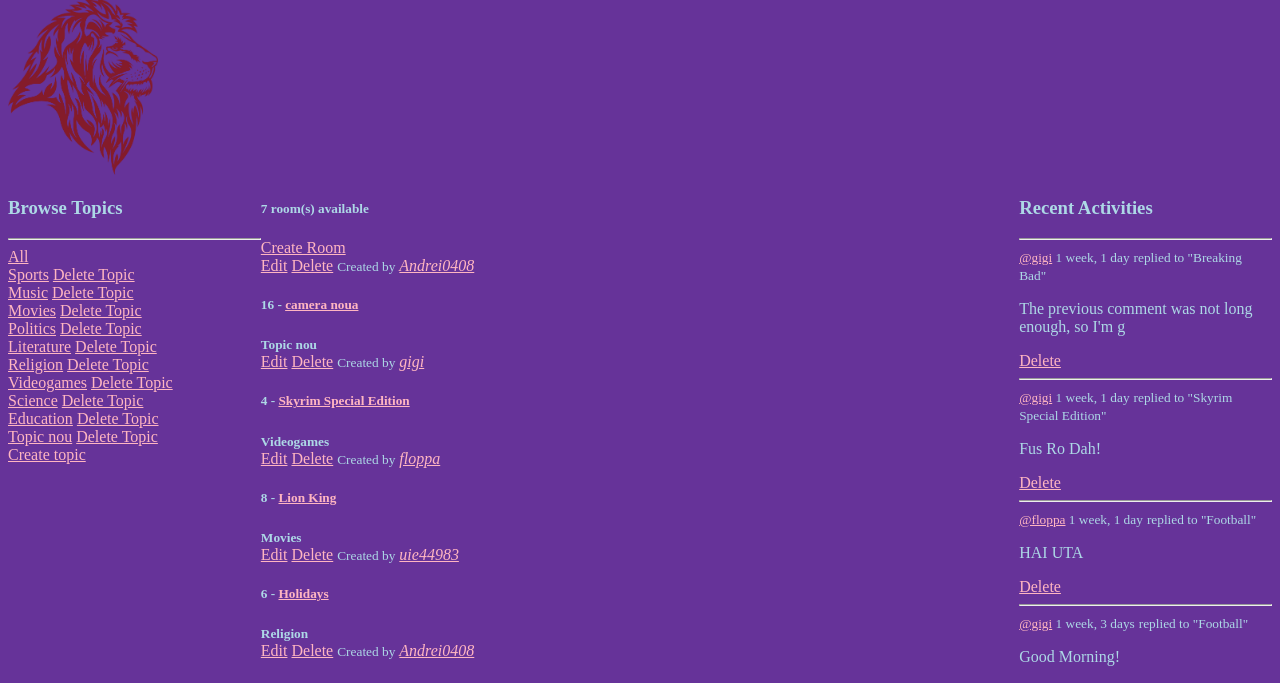
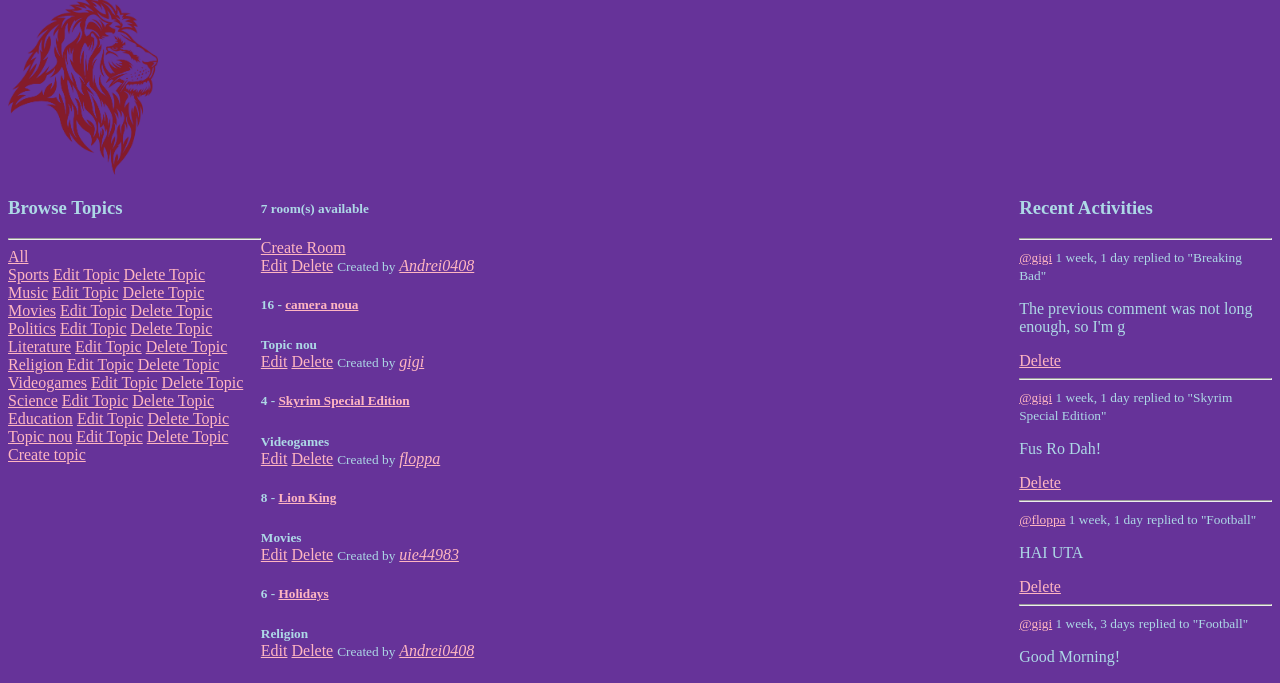
Before and after one commit to Andrei481/SocialMediaWebsite, a Django app: page / in a window 1280 px wide. Shown: the part 138-821 px from the top of the page. Run offline with Django 4.2, Linux system fonts and the light colour scheme; a user stored in the database is signed in; data comes from the database, SQL or seed files in the repository; both versions use the stored data as it was after the commit.

Commit message:
admin can change topic names and all rooms get updated

```diff
--- a/base/templates/base/topics_component.html
+++ b/base/templates/base/topics_component.html
@@ -9,6 +9,7 @@
             <div>
                 <a href="{% url 'home' %}?q={{topic.name}}">{{topic.name}}</a>
                 {% if request.user.is_superuser %}
+                    <a href="{% url 'update-topic' topic.id %}">Edit Topic</a>
                     <a href="{% url 'delete-topic' topic.id %}">Delete Topic</a>
                 {% endif %}
             </div>
--- a/base/views.py
+++ b/base/views.py
@@ -123,7 +123,8 @@ def createTopic(request):
 
 @login_required(login_url='login')
 def updateTopic(request, pk):
-    topic = Topic.objects.filter(id=pk)
+    topic = Topic.objects.get(id=pk)
+    rooms = Room.objects.filter(topic=topic)
     form = TopicForm(instance=topic)
 
     if not request.user.is_superuser:
@@ -133,6 +134,7 @@ def updateTopic(request, pk):
         form = TopicForm(request.POST, instance=topic)
         if form.is_valid:
             form.save()
+            rooms.update(topic=topic)
             return redirect('home')
 
     context = {'form': form}
@@ -146,7 +148,7 @@ def deleteTopic(request, pk):
         return HttpResponse("Only the admin can delete topics!")
 
     if request.method == 'POST':
-        rooms = Room.objects.filter(topic=topic).delete()
+        Room.objects.filter(topic=topic).delete()
         topic.delete()
         return redirect('home')
     return render(request, 'base/delete.html', {'obj':topic})
```
Also changed, not shown: db.sqlite3.
